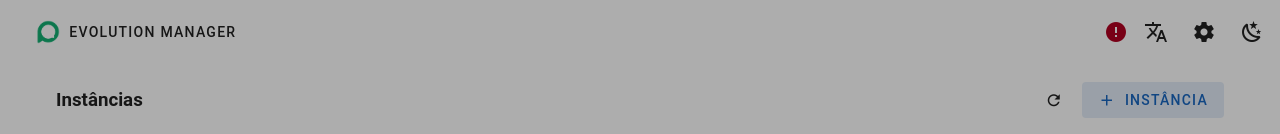
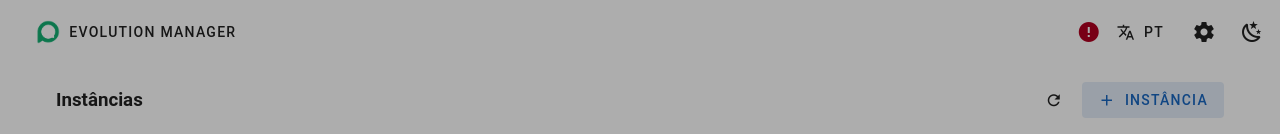
Before and after one commit to EvolutionAPI/evolution-manager, a Vue app: page / in a window 1280 px wide. Shown: the top 134 px of the page. Built offline with nearby package versions, Linux system fonts and the light colour scheme.

Commit message:
add currentLang in app bar

```diff
--- a/src/layouts/default/AppBar.vue
+++ b/src/layouts/default/AppBar.vue
@@ -34,8 +34,9 @@
     <v-icon v-else color="error"> mdi-alert-circle </v-icon>
     <v-menu>
       <template v-slot:activator="{ props }">
-        <v-btn class="ml-1" v-bind="props" icon>
-          <v-icon>mdi-translate</v-icon>
+        <v-btn class="ml-1" v-bind="props" >
+          <v-icon start>mdi-translate</v-icon>
+          {{ currentLanguage  }}
         </v-btn>
       </template>
       <v-list :value="currentLanguage">
@@ -45,7 +46,7 @@
           @click="changei18n(lang)"
           :disabled="lang === currentLanguage"
         >
-          <v-list-item-title>{{ lang }}</v-list-item-title>
+          <v-list-item-title class="text-center">{{ lang }}</v-list-item-title>
         </v-list-item>
       </v-list>
     </v-menu>
```
